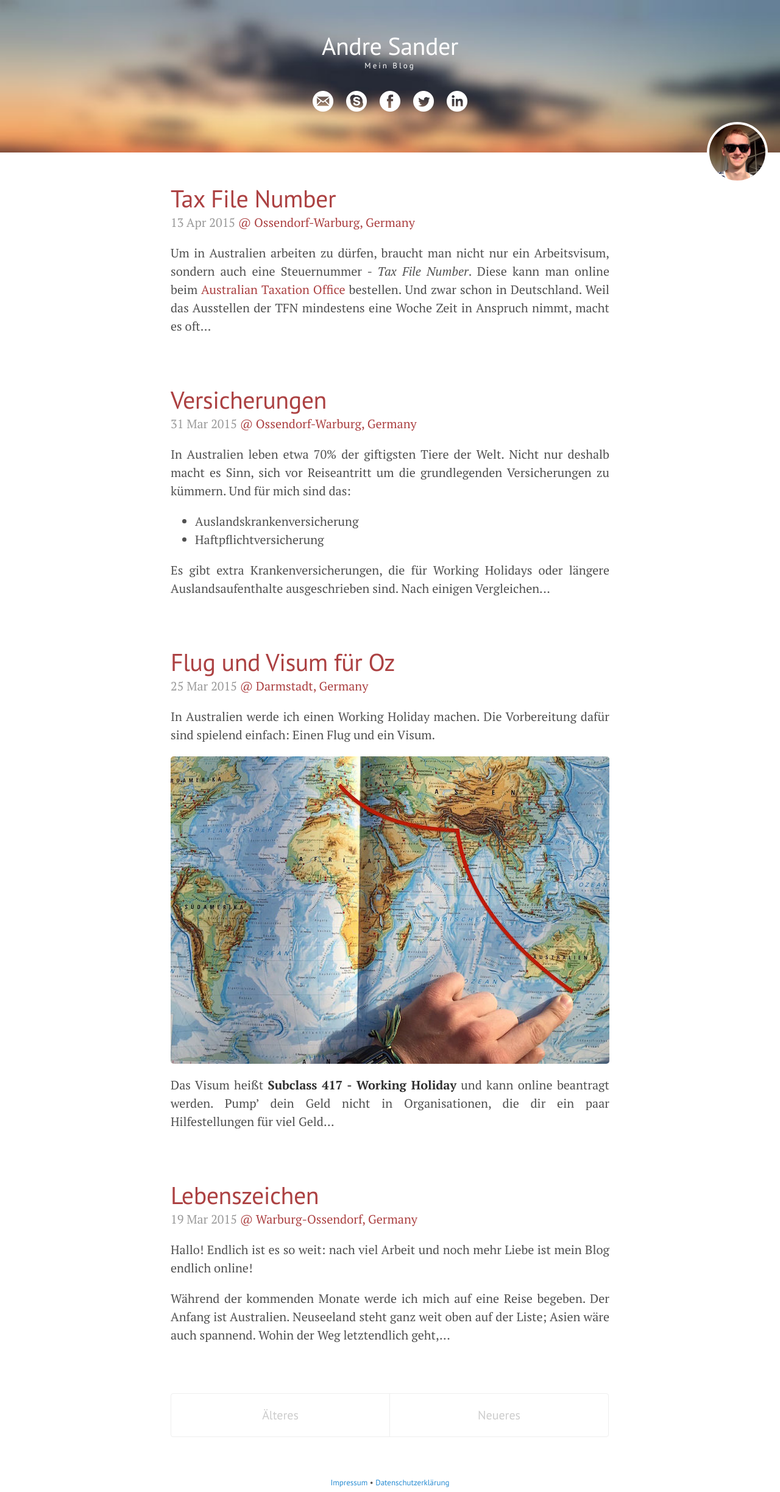
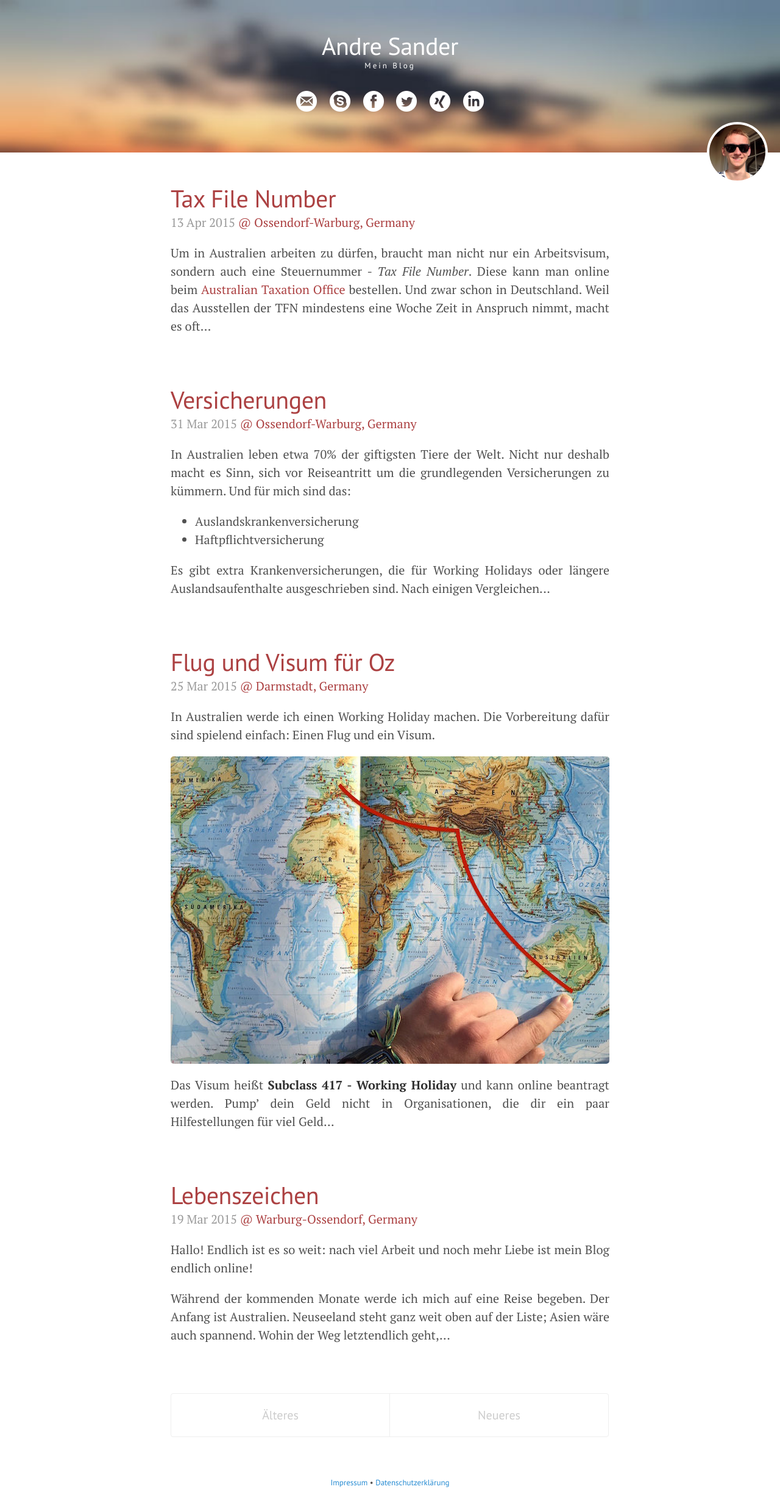
Before and after one commit to Sanderand/Sanderand.github.io, a Jekyll site: the page built from index.html, in a window 1280 px wide. Shown: the whole page at 61% size. Built offline with Jekyll 4.4.1, drawn with Linux system fonts in a browser that asks for light colours; Markdown is read by kramdown in place of the engine named in the settings; the list of posts is cut into pages by our own code.

Commit message:
added xing social media button

```diff
--- a/_config.yml
+++ b/_config.yml
@@ -21,6 +21,7 @@ twitter: _andresander
 facebook: Sanderand
 linkedin: profile/view?id=293081683
 skype: andresanderandre
+xing: profile/Andre_Sander15
 
 # Custom vars
 version:             1.0.0
--- a/_layouts/default.html
+++ b/_layouts/default.html
@@ -15,6 +15,7 @@
           <a class="icon-social" href="skype:{{ site.skype }}?add" alt="{{ site.skype }}"><img src="{{ site.baseurl }}public/icon-skype.png"></a>
           <a class="icon-social" href="https://facebook.com/{{ site.facebook }}" target="_blank"><img src="{{ site.baseurl }}public/icon-facebook.png"></a>
           <a class="icon-social" href="https://twitter.com/{{ site.twitter }}" target="_blank"><img src="{{ site.baseurl }}public/icon-twitter.png"></a>
+          <a class="icon-social" href="https://xing.com/{{ site.xing }}?sc_o=mxb_p" target="_blank"><img src="{{ site.baseurl }}public/icon-xing.png"></a>
           <a class="icon-social" href="https://linkedin.com/{{ site.linkedin }}" target="_blank"><img src="{{ site.baseurl }}public/icon-linkedin.png"></a>
         </div>
 
```
Also changed, not shown: public/icon-xing.png (added).
